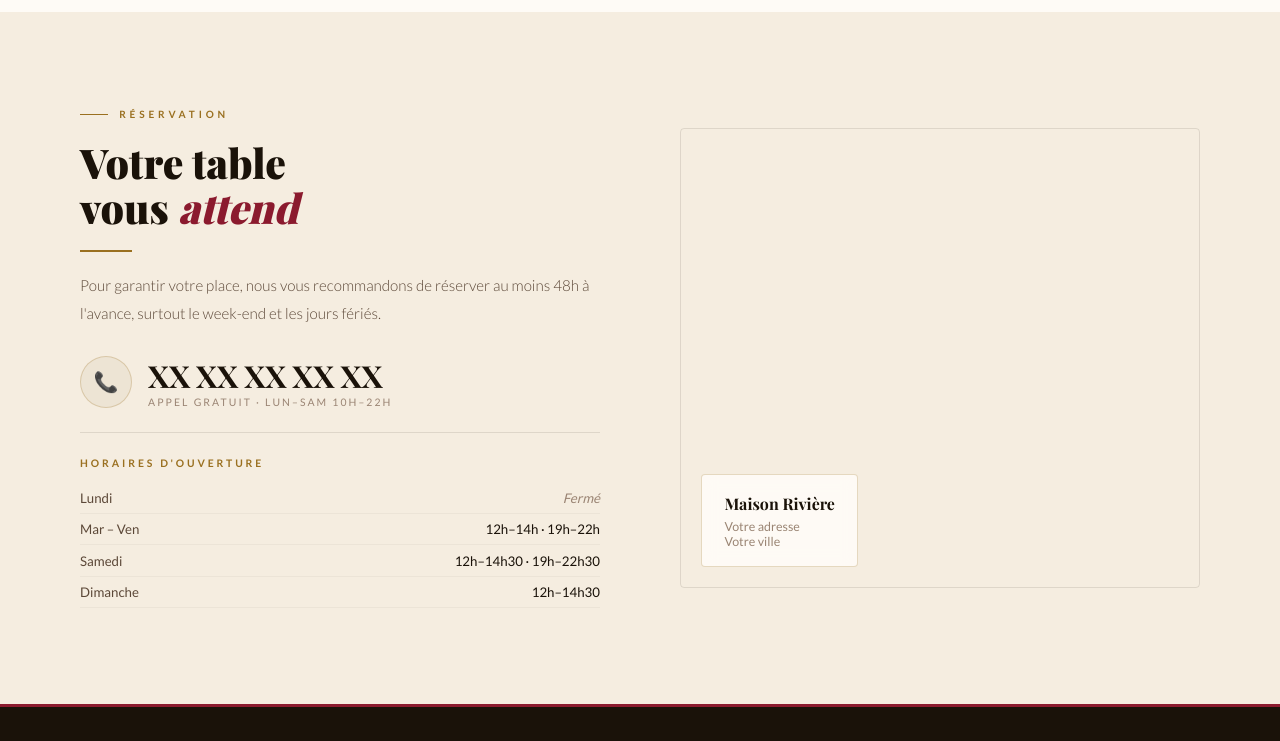
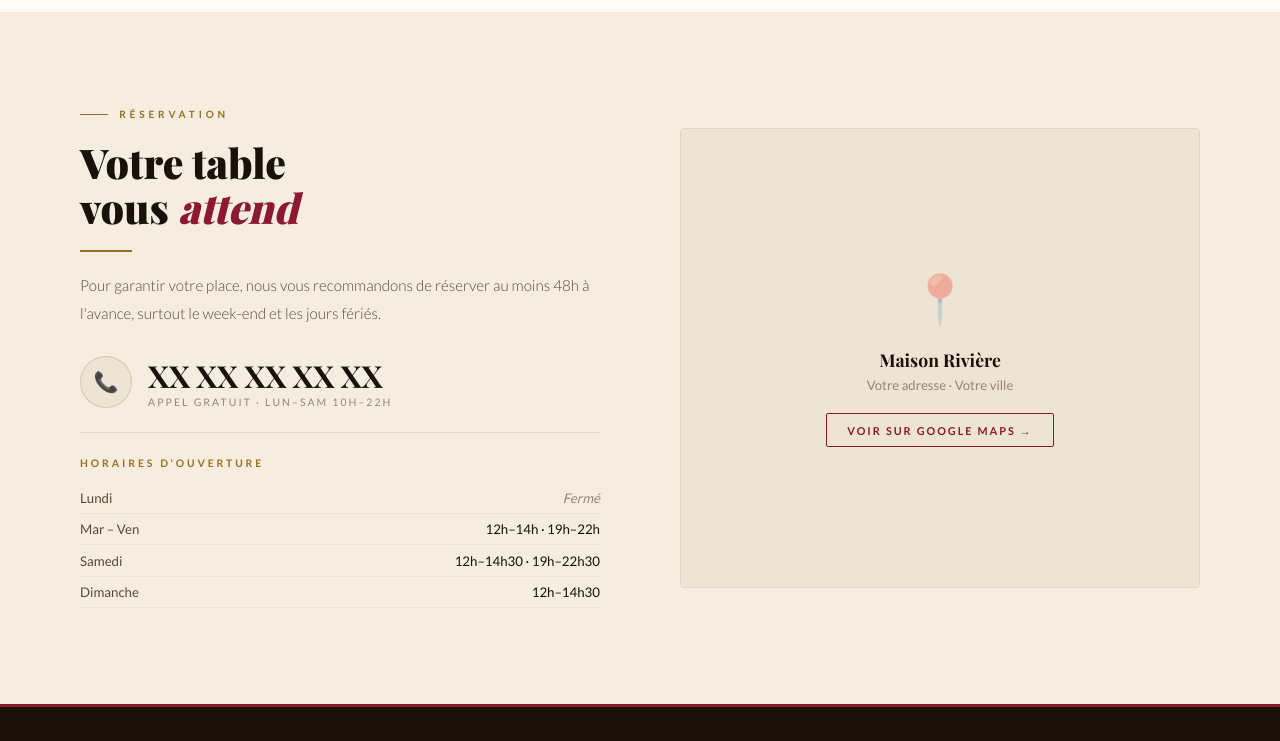
Before and after one commit to eclatboutique02-gif/demo-restaurant-premium, a plain HTML site: page index.html in a window 1280 px wide. Shown: the part 4620-5361 px from the top of the page. Drawn offline with nearby package versions, Linux system fonts and the light colour scheme; a web font is replaced by a local one.

Commit message:
placeholder maps

```diff
--- a/index.html
+++ b/index.html
@@ -742,15 +742,15 @@
     </div>
   </div>
   <div class="resa-map" data-r="r">
-    <iframe
-      src="about:blank"
-      title="Localisation Maison Rivière"
-      loading="lazy"
-      referrerpolicy="no-referrer-when-downgrade"
-    ></iframe>
-    <div class="map-card">
-      <div class="map-name">Maison Rivière</div>
-      <div class="map-addr">Votre adresse<br>Votre ville</div>
+    <div style="width:100%;height:100%;background:var(--c-bg3);display:flex;flex-direction:column;align-items:center;justify-content:center;gap:1.25rem;">
+      <div style="font-size:3rem;opacity:.35">📍</div>
+      <div style="text-align:center;">
+        <div style="font-family:var(--ff-title);font-size:1.1rem;font-weight:700;color:var(--c-text);">Maison Rivière</div>
+        <div style="font-size:.82rem;color:var(--c-muted);margin-top:.35rem;">Votre adresse · Votre ville</div>
+      </div>
+      <a href="#" style="display:inline-flex;align-items:center;gap:.4rem;font-size:.68rem;font-weight:700;letter-spacing:.18em;text-transform:uppercase;color:var(--c-bord);border:1.5px solid var(--c-bord);padding:.6rem 1.25rem;border-radius:2px;text-decoration:none;">
+        Voir sur Google Maps →
+      </a>
     </div>
   </div>
 </section>
```
